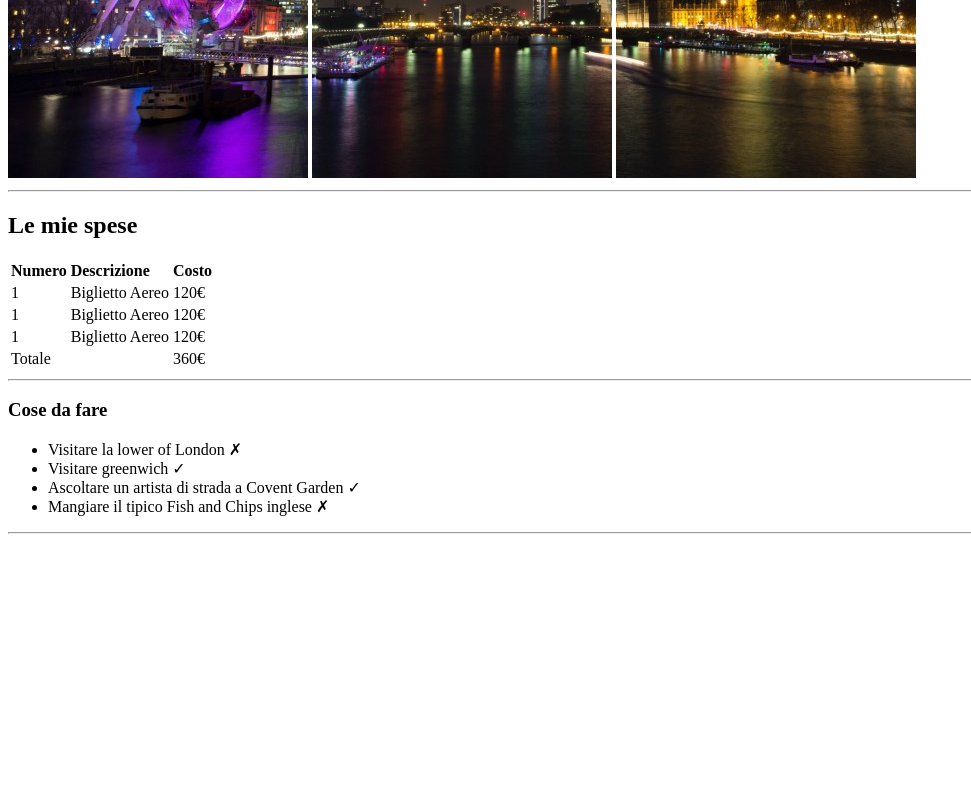
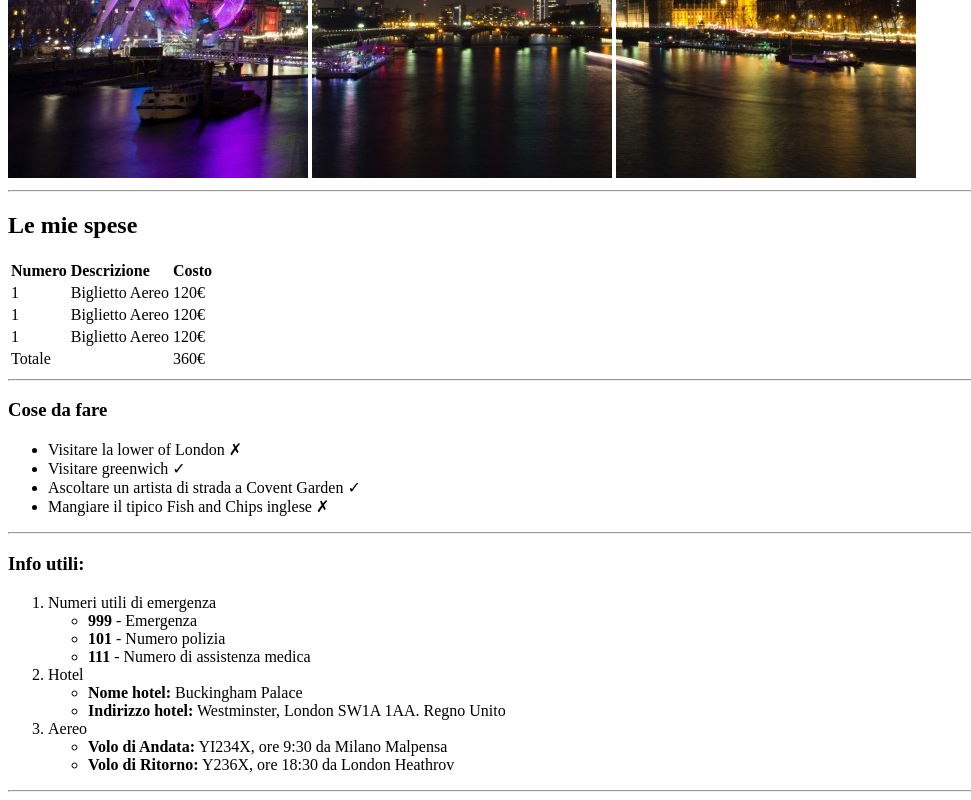
Before and after one commit to iachinimarta/html-london-trip, a plain HTML site: page index.html in a window 1280 px wide. Shown: the part 502-1302 px from the top of the page, without its empty margins (0-971 px from the left). Before the commit the page ends 1044 px from the top, so only its background shows below. Drawn offline with Linux system fonts and the light colour scheme.

```diff
--- a/index.html
+++ b/index.html
@@ -106,8 +106,46 @@
 
         <hr>
 
+        <h3>Info utili:</h3>
 
+        <ol>
+            <li> Numeri utili di emergenza
+                <ul>
+                    <li>
+                        <strong>999</strong> - Emergenza
+                    </li>
+                    <li>
+                        <strong>101</strong> - Numero polizia
+                    </li>
+                    <li>
+                        <strong>111</strong> - Numero di assistenza medica
+                    </li>
+                </ul>
+            </li>
+            <li> Hotel
+                <ul>
+                    <li>
+                        <strong>Nome hotel:</strong> Buckingham Palace
+                    </li>
+                    <li>
+                        <strong>Indirizzo hotel:</strong> Westminster, London SW1A 1AA. Regno Unito
+                    </li>
+                </ul>
+            </li>
+            <li> Aereo
+                <ul>
+                    <li>
+                        <strong>Volo di Andata:</strong> YI234X, ore 9:30 da Milano Malpensa
+                    </li>
+                    <li>
+                        <strong>Volo di Ritorno:</strong> Y236X, ore 18:30 da London Heathrov
+                    </li>
+                </ul>
 
+            </li>
+        </ol>
+
+        <hr>
 
     </main>
 
```
